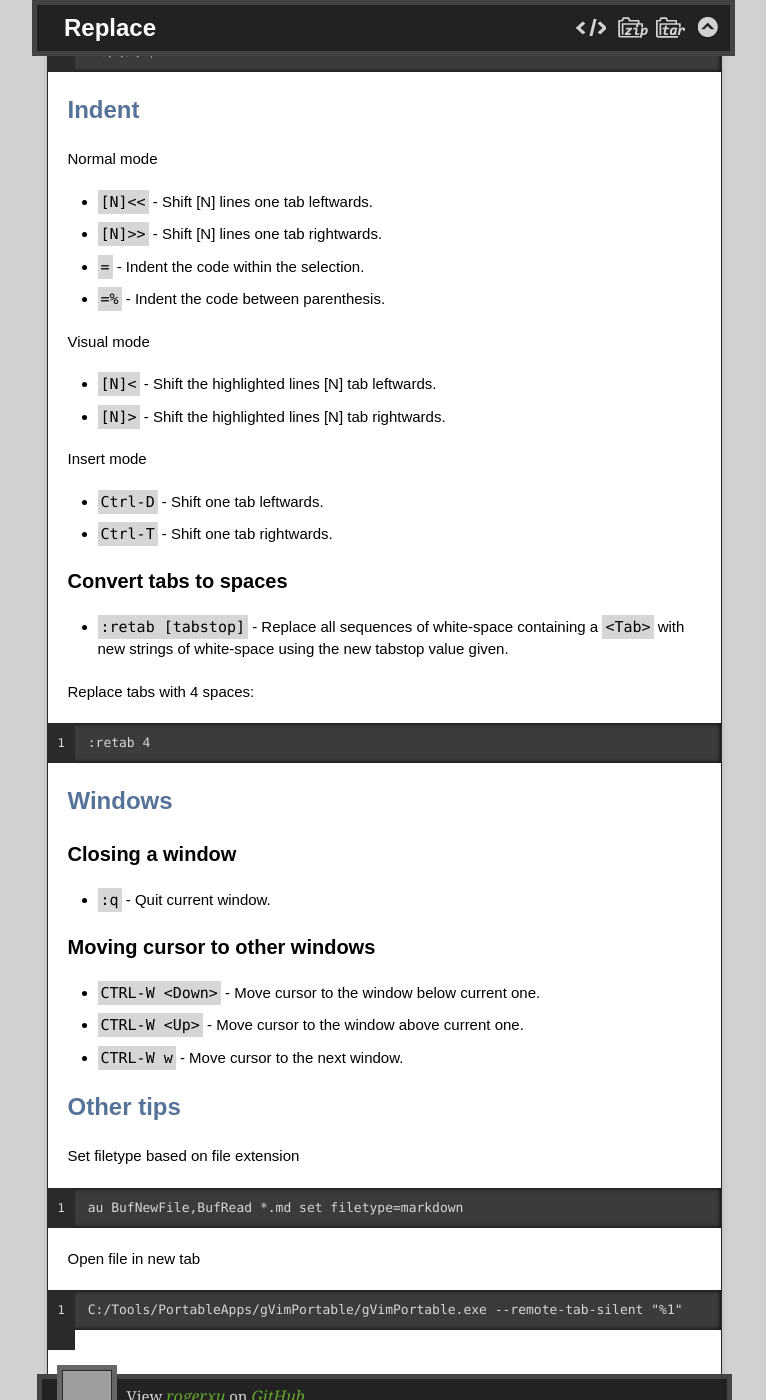
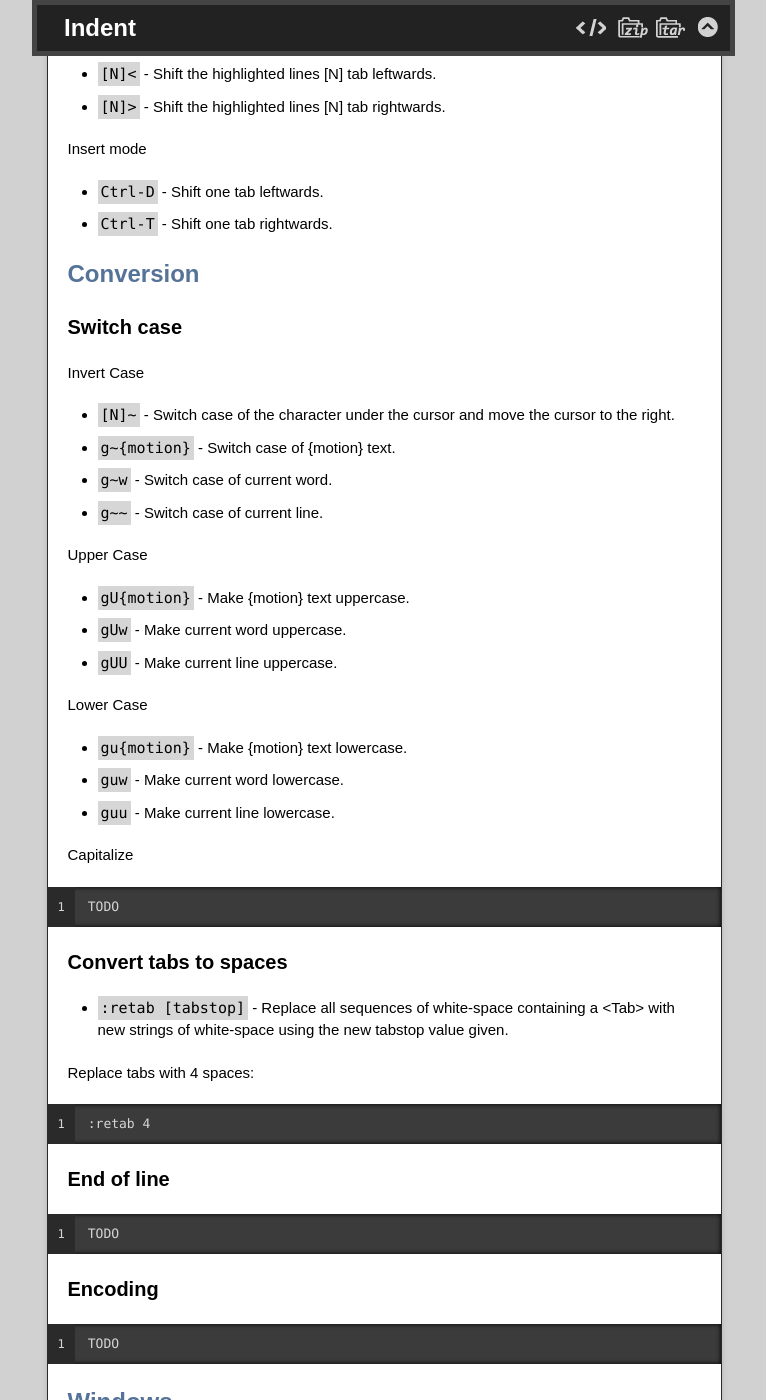
Before and after one commit to rogerxu/rogerxu.github.io, a Jekyll site: the page built from _posts/2012-09-28-vim.md, in a window 1280 px wide and 1400 px high, scrolled down 5760 px. Shown: the whole window, without its empty margins (256-1022 px from the left). Built offline with Jekyll 4.4.1, drawn with Linux system fonts in a browser that asks for light colours; nearby versions of some CDN libraries; some of the changed text lies outside the part shown; grey boxes are pictures that could not be loaded.

Commit message:
Add Conversion section to Vim post.

```diff
--- a/_posts/2012-09-28-vim.md
+++ b/_posts/2012-09-28-vim.md
@@ -3,9 +3,18 @@ layout: post
 title: Vim
 ---
 
+## Resources
+
+* [简明 Vim 练级攻略](http://coolshell.cn/articles/5426.html)
+* [超过 130 个你需要了解的 vim 命令](http://www.oschina.net/news/43167/130-essential-vim-commands)
+* [Vim学习指南](http://www.oschina.net/translate/learn-vim-progressively)
+* [Coming Home to Vim](http://stevelosh.com/blog/2010/09/coming-home-to-vim/)
+* [Open Vim Tutorial](http://openvim.com/tutorial.html) - Interactive tutorial.
+
+
 ## vimrc
 
-[The ultimate Vim configuration - vimrc](http://amix.dk/vim/vimrc.html)
+* [The ultimate Vim configuration - vimrc](http://amix.dk/vim/vimrc.html)
 
 Open a window for viewing and setting all options.
 
@@ -250,13 +238,48 @@ Insert mode
 * `Ctrl-D` - Shift one tab leftwards.
 * `Ctrl-T` - Shift one tab rightwards.
 
+## Conversion
+
+### Switch case
+
+Invert Case
+
+* `[N]~` - Switch case of the character under the cursor and move the cursor to the right.
+* `g~{motion}` - Switch case of {motion} text.
+* `g~w` - Switch case of current word.
+* `g~~` - Switch case of current line.
+
+Upper Case
+
+* `gU{motion}` - Make {motion} text uppercase.
+* `gUw` - Make current word uppercase.
+* `gUU` - Make current line uppercase.
+
+Lower Case
+
+* `gu{motion}` - Make {motion} text lowercase.
+* `guw` - Make current word lowercase.
+* `guu` - Make current line lowercase.
+
+Capitalize
+
+    TODO
+
 ### Convert tabs to spaces
 
-* `:retab [tabstop]` - Replace all sequences of white-space containing a `<Tab>` with new strings of white-space using the new tabstop value given.
+* `:retab [tabstop]` - Replace all sequences of white-space containing a &lt;Tab&gt; with new strings of white-space using the new tabstop value given.
 
 Replace tabs with 4 spaces:
 
     :retab 4
+
+### End of line
+
+    TODO
+
+### Encoding
+
+    TODO
 
 
 ## Windows
```
Also changed, not shown: other parts of _posts/2012-09-28-vim.md (+0 -21 lines).
